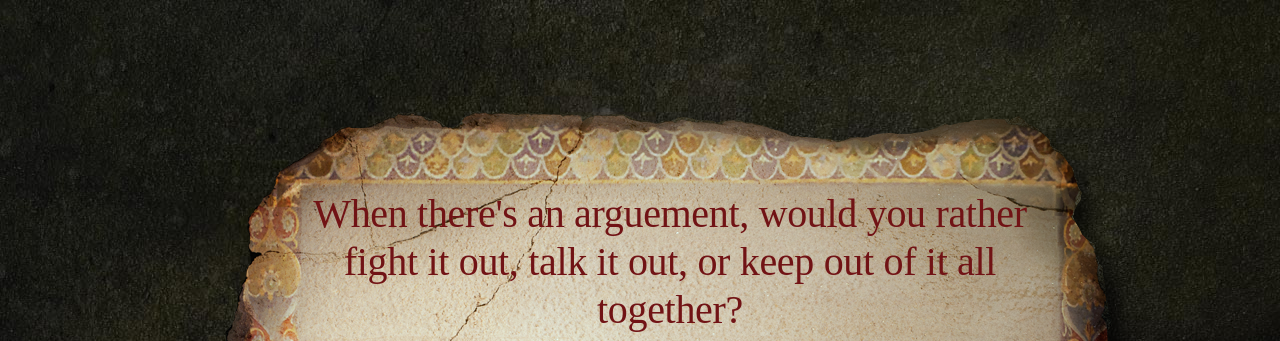
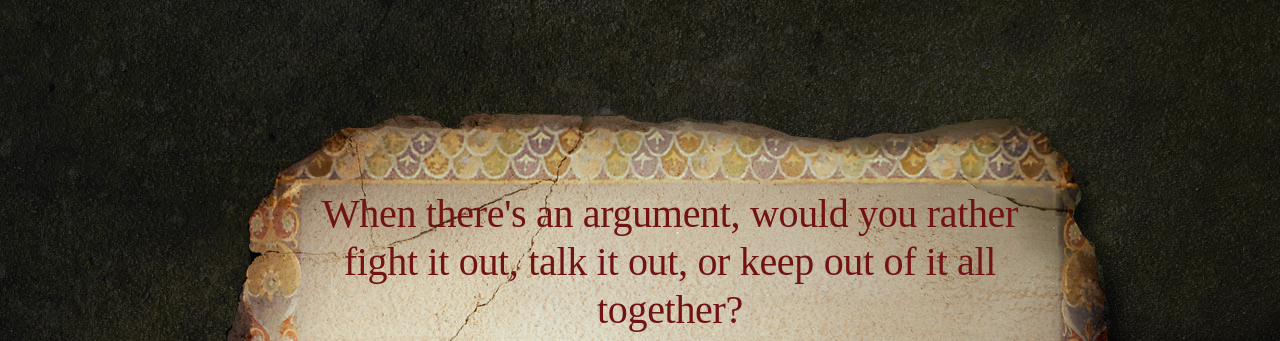
Before and after one commit to DMNSWT/Pompeii-Quiz-Interactive, a website: page adult.html in a window 1280 px wide. Shown: the top 341 px of the page. Drawn offline with Linux system fonts and the light colour scheme; a web font is replaced by a local one.

Commit message:
Another grammatical error fix
Another grammatical error fix

```diff
--- a/adult.html
+++ b/adult.html
@@ -40,7 +40,7 @@
 				<section>
 					<section class="home slideBG present">
 						<div class="container">
-							<h2>When there's an arguement, would you rather fight it out, talk it out, or keep out of it all together?</h2>
+							<h2>When there's an argument, would you rather fight it out, talk it out, or keep out of it all together?</h2>
 							<p>
 								<ul>
 									<li>
```
